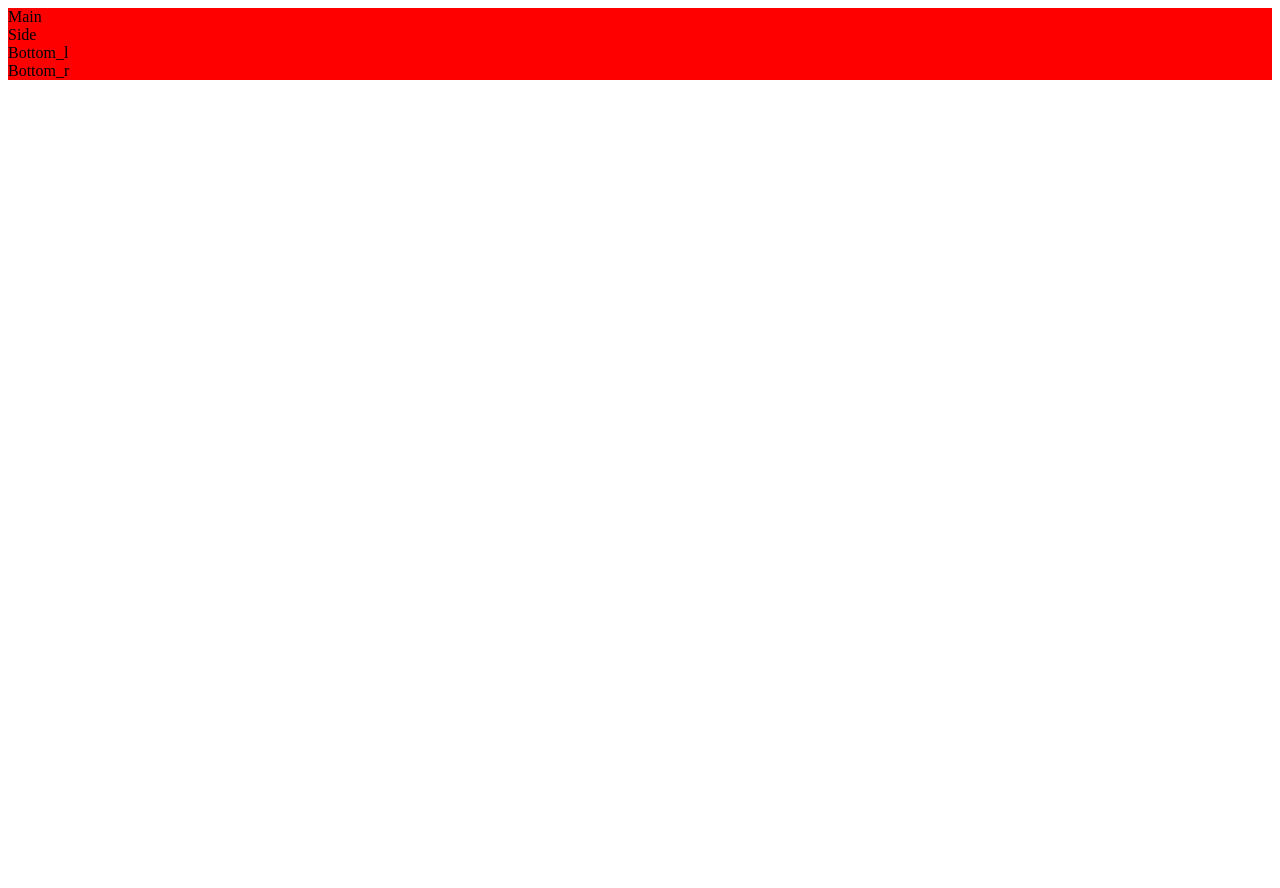
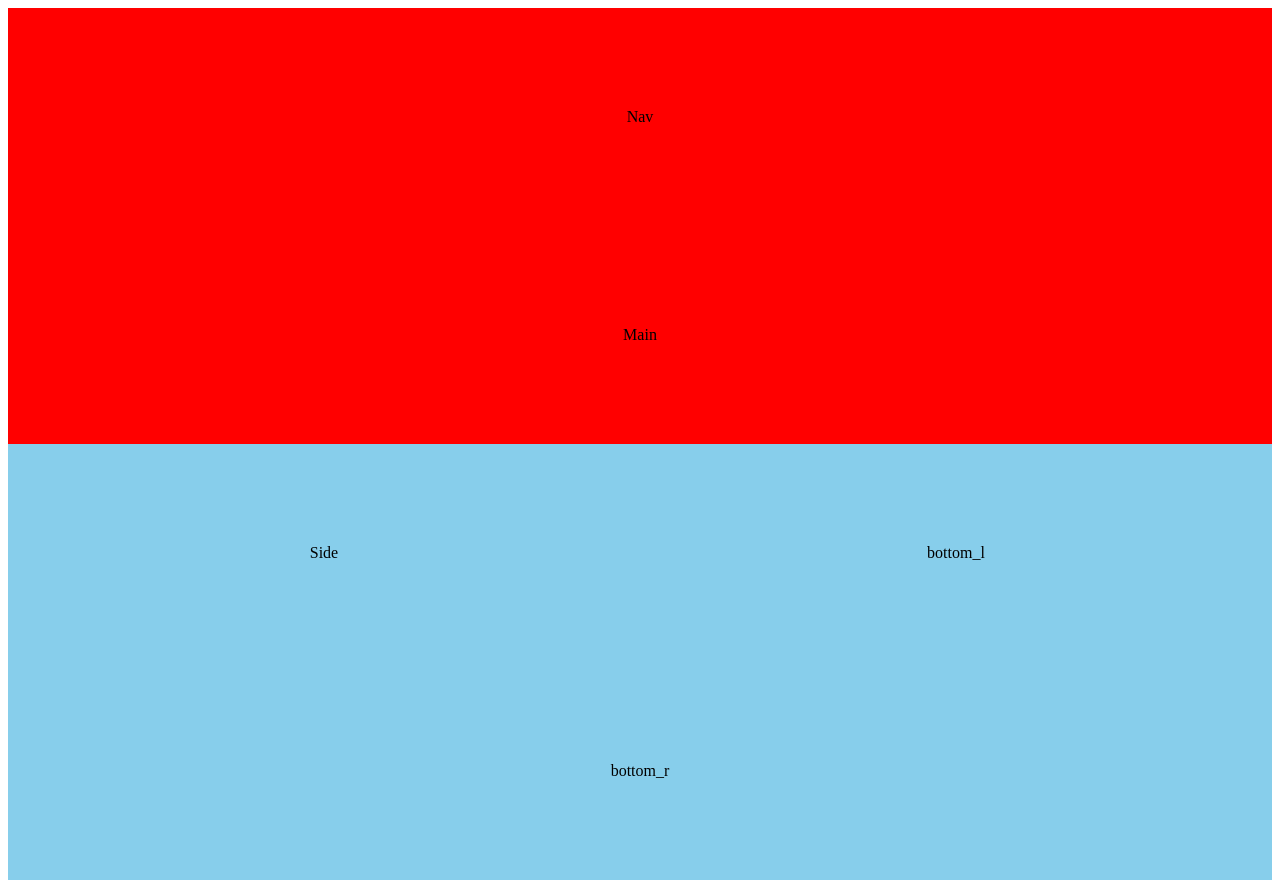
Before and after one commit to Malaitai/example_gh_intro, a plain HTML site: page index.html in a window 1280 px wide. Before the commit the page ends 800 px from the top, so only its background shows below. Drawn offline with Linux system fonts and the light colour scheme.

Commit message:
Added root colors

```diff
--- a/index.html
+++ b/index.html
@@ -1,5 +1,7 @@
+
 <!DOCTYPE html>
 <html lang="en">
+
 <head>
   <meta charset="UTF-8">
   <meta http-equiv="X-UA-Compatible" content="IE=edge">
@@ -7,14 +9,15 @@
   <link rel="stylesheet" href="style.css">
   <title>Document</title>
 </head>
+
 <body>
-
   <div class="container">
+    <div class="nav">Nav</div><!--nav-->
     <div class="main">Main</div><!--main-->
     <div class="side">Side</div><!--side-->
-      <div class="bottom_l">Bottom_l</div><!--bottom_l-->
-      <div class="bottom_r">Bottom_r</div><!--bottom_r-->
-    </div><!--container-->
+    <div class="bottom_l">bottom_l</div><!--side-->
+    <div class="bottom_r">bottom_r</div><!--side-->
+  </div>
 
 </body>
 </html>
--- a/style.css
+++ b/style.css
@@ -1,3 +1,62 @@
+:root{
+  --main-color: skyblue;
+  --bg-color: red;
+}
+
 .container{
-  background-color: red;
+  display: grid;
+  grid-template-columns: 1fr 1fr;
+  grid-template-rows: auto;
+  grid-template-areas:
+  "nav nav"
+  "main main"
+  "side bottom_l"
+  "bottom_r bottom_r";
 }
+
+.nav{
+  grid-area: nav;
+  padding: 100px;
+  background-color: var(--bg-color);
+  text-align: center;
+}
+
+.main{
+  grid-area: main;
+  padding: 100px;
+  background-color: var(--bg-color);
+  text-align: center;
+}
+
+.side{
+  grid-area: side;
+  padding: 100px;
+  background-color: var(--main-color);
+  text-align: center;
+}
+
+.bottom_l{
+  grid-area: bottom_l;
+  padding: 100px;
+  background-color: var(--main-color);
+  text-align: center;
+}
+
+.bottom_r{
+  grid-area: bottom_r;
+  padding: 100px;
+  background-color: var(--main-color)
+  ;
+  text-align: center;
+}
+
+@media only screen and (max-width: 600px){
+  .container{
+    grid-template-columns: 1fr;
+    grid-template-areas:
+    "main"
+    "side"
+    "bottom_l"
+    "bottom_r";
+  }
+}
```
Lines whose indentation alone changed are shown as unchanged.
